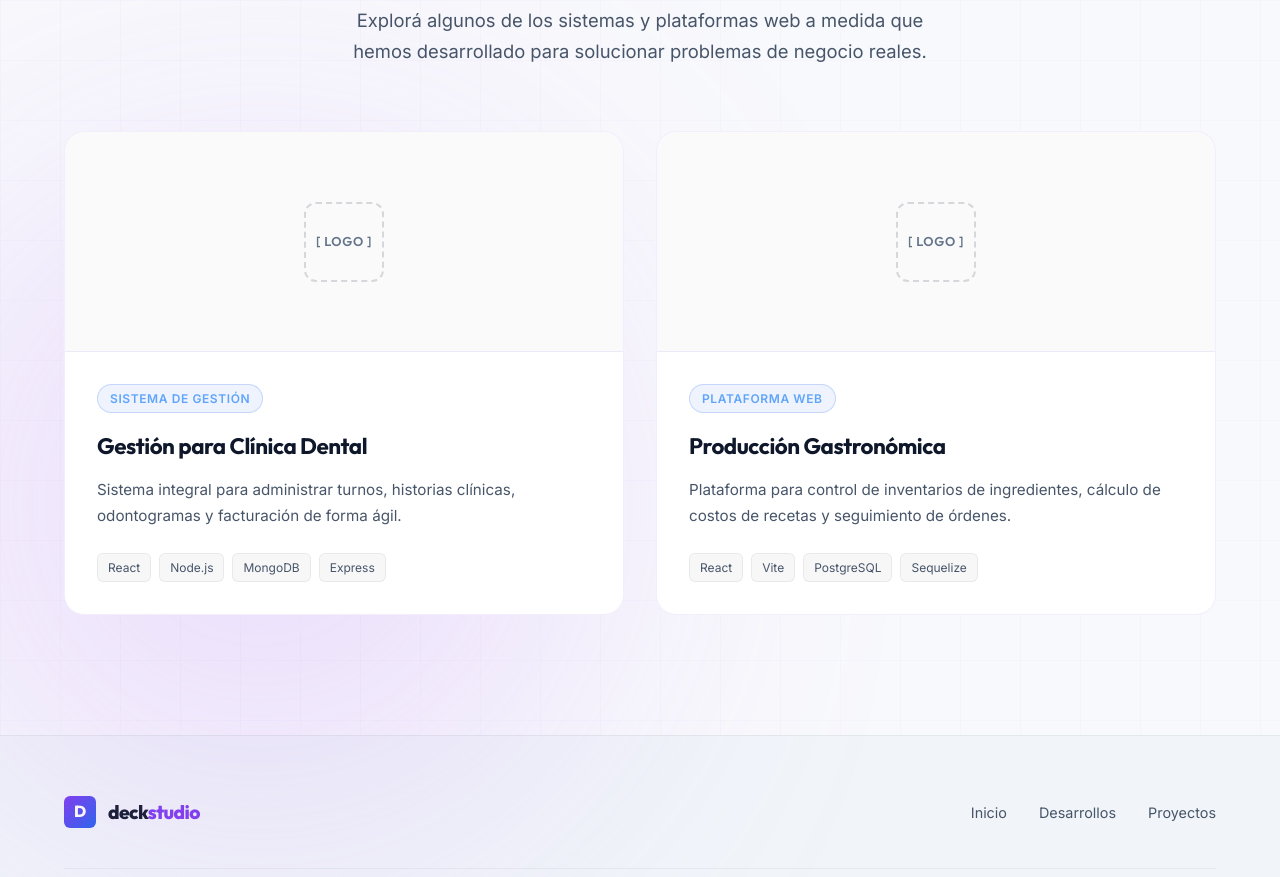
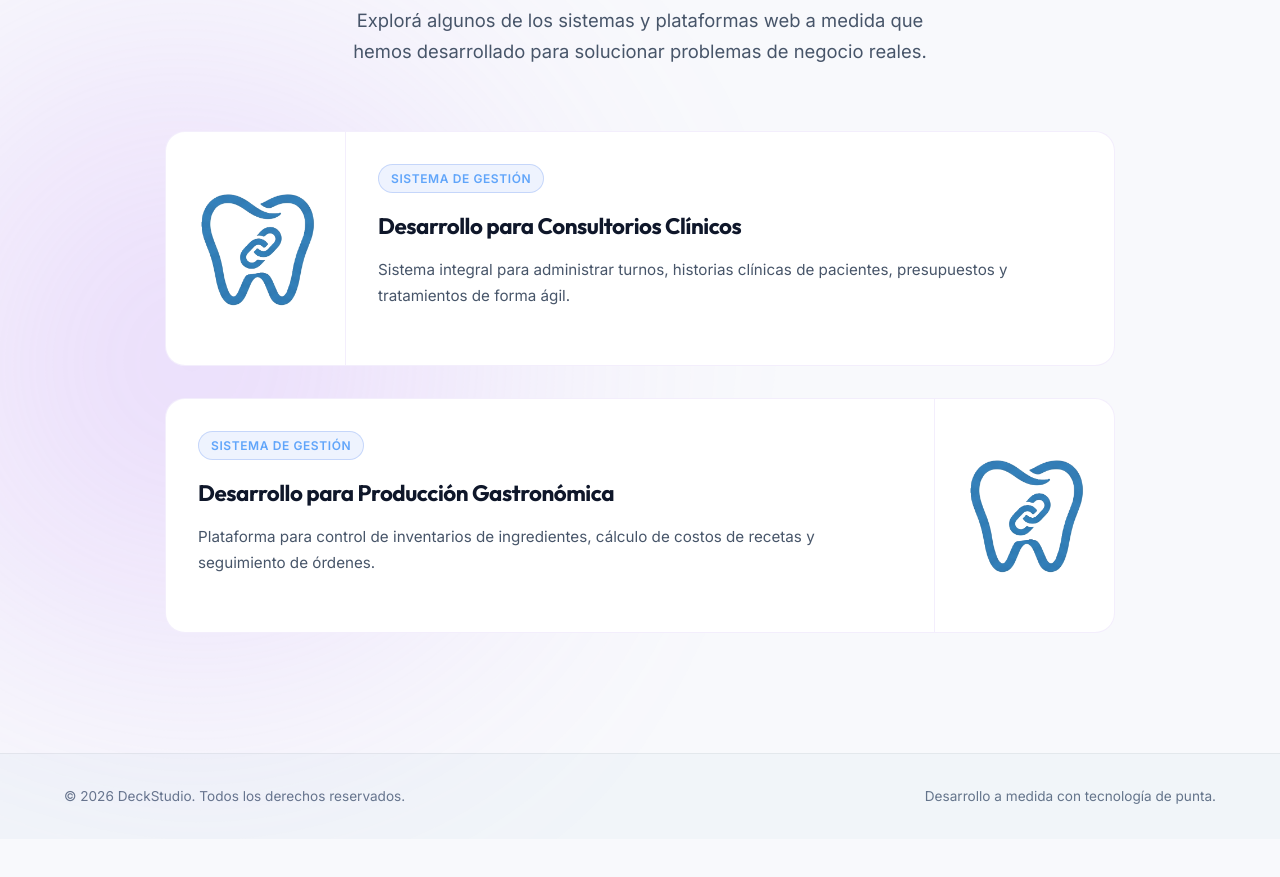
Before and after one commit to arossetti3008/deckstudio-web, a React (Vite) app in the folder Frontend/: page / in a window 1280 px wide. Shown: the part 1920-2797 px from the top of the page. After the commit the page ends 2759 px from the top, so only its background shows below. Built offline with nearby package versions, Linux system fonts and the light colour scheme.

Commit message:
feat: redeseno horizontal de proyectos y fondo organico fluido

```diff
--- a/Frontend/src/components/Footer.jsx
+++ b/Frontend/src/components/Footer.jsx
@@ -2,9 +2,9 @@ export default function Footer() {
   return (
     <footer className="footer">
       <div className="container">
-        <div className="footer-content">
+        {/* <div className="footer-content">
           <div className="footer-brand-wrapper">
-            {/* Placeholder para logo definitivo */}
+
             <div className="footer-logo-placeholder">D</div>
             <span className="footer-brand">deck<span>studio</span></span>
           </div>
@@ -14,7 +14,7 @@ export default function Footer() {
             <a href="#desarrollos" className="footer-link">Desarrollos</a>
             <a href="#proyectos" className="footer-link">Proyectos</a>
           </div>
-        </div>
+        </div> */}
 
         <div className="footer-bottom">
           <p>© {new Date().getFullYear()} DeckStudio. Todos los derechos reservados.</p>
--- a/Frontend/src/components/Projects.jsx
+++ b/Frontend/src/components/Projects.jsx
@@ -1,17 +1,19 @@
 const PROJECTS = [
   {
     id: 1,
-    title: 'Gestión para Clínica Dental',
-    desc: 'Sistema integral para administrar turnos, historias clínicas, odontogramas y facturación de forma ágil.',
+    title: 'Desarrollo para Consultorios Clínicos',
+    desc: 'Sistema integral para administrar turnos, historias clínicas de pacientes, presupuestos y tratamientos de forma ágil.',
     tag: 'Sistema de Gestión',
-    tech: ['React', 'Node.js', 'MongoDB', 'Express']
+    img:"/LogoOdonto.jpg",
+    // tech: ['React', 'Node.js', 'MongoDB', 'Express']
   },
   {
     id: 2,
-    title: 'Producción Gastronómica',
+    title: 'Desarrollo para Producción Gastronómica',
     desc: 'Plataforma para control de inventarios de ingredientes, cálculo de costos de recetas y seguimiento de órdenes.',
-    tag: 'Plataforma Web',
-    tech: ['React', 'Vite', 'PostgreSQL', 'Sequelize']
+    tag: 'sistema de gestión',
+    img:"/LogoOdonto.jpg",
+    // tech: ['React', 'Vite', 'PostgreSQL', 'Sequelize']
   }
 ]
 
@@ -32,19 +34,22 @@ export default function Projects() {
           {PROJECTS.map((p) => (
             <div key={p.id} className="project-card">
               <div className="project-image-wrapper">
-                {/* Espacio reservado para el logo del proyecto */}
-                <div className="project-logo-placeholder">
-                  [ Logo ]
-                </div>
+                {p.img ? (
+                  <img src={p.img} alt={p.title} className="project-card-image" />
+                ) : (
+                  <div className="project-logo-placeholder">
+                    [ Logo ]
+                  </div>
+                )}
               </div>
               <div className="project-info">
                 <span className="project-tag">{p.tag}</span>
                 <h3 className="project-title">{p.title}</h3>
                 <p className="project-desc">{p.desc}</p>
                 <div className="project-tech">
-                  {p.tech.map((t, idx) => (
+                  {/* {p.tech.map((t, idx) => (
                     <span key={idx} className="tech-tag">{t}</span>
-                  ))}
+                  ))} */}
                 </div>
               </div>
             </div>
--- a/Frontend/src/index.css
+++ b/Frontend/src/index.css
@@ -46,11 +46,6 @@ body {
   overflow-x: hidden;
   line-height: 1.6;
   -webkit-font-smoothing: antialiased;
-  /* Textura de cuadrícula sutil en todo el sitio */
-  background-image:
-    linear-gradient(rgba(109, 40, 217, 0.018) 1px, transparent 1px),
-    linear-gradient(90deg, rgba(109, 40, 217, 0.018) 1px, transparent 1px);
-  background-size: 60px 60px;
 }
 
 /* Fondo Global y Blobs */
@@ -67,10 +62,9 @@ body {
 
 .bg-blob {
   position: absolute;
-  border-radius: 50%;
   filter: blur(140px);
   opacity: 0.28;
-  animation: float 20s infinite alternate;
+  animation: morph 25s infinite alternate ease-in-out;
 }
 
 .bg-blob-1 {
@@ -79,6 +73,7 @@ body {
   background: #c4b5fd;
   top: 1%;
   left: -10%;
+  animation-duration: 25s;
 }
 
 .bg-blob-2 {
@@ -87,6 +82,7 @@ body {
   background: #93c5fd;
   top: 32%;
   right: -10%;
+  animation-duration: 35s;
   animation-delay: -5s;
 }
 
@@ -96,6 +92,7 @@ body {
   background: #c084fc;
   bottom: 8%;
   left: -5%;
+  animation-duration: 30s;
   animation-delay: -10s;
 }
 
@@ -355,9 +352,23 @@ button {
   padding: 120px 0 100px 0;
 }
 
-@keyframes float {
-  0% { transform: translate(0, 0) scale(1); }
-  100% { transform: translate(50px, 50px) scale(1.1); }
+@keyframes morph {
+  0% {
+    border-radius: 40% 60% 70% 30% / 40% 50% 60% 50%;
+    transform: translate(0px, 0px) rotate(0deg) scale(1);
+  }
+  34% {
+    border-radius: 70% 30% 50% 50% / 30% 60% 40% 70%;
+    transform: translate(60px, -40px) rotate(120deg) scale(1.15);
+  }
+  67% {
+    border-radius: 50% 50% 30% 70% / 60% 40% 60% 40%;
+    transform: translate(-50px, 50px) rotate(240deg) scale(0.9);
+  }
+  100% {
+    border-radius: 40% 60% 70% 30% / 40% 50% 60% 50%;
+    transform: translate(0px, 0px) rotate(360deg) scale(1);
+  }
 }
 
 .hero-content {
@@ -509,9 +520,11 @@ button {
 
 /* ─── PROYECTOS ──────────────────────────── */
 .projects-grid {
-  display: grid;
-  grid-template-columns: repeat(auto-fit, minmax(350px, 1fr));
+  display: flex;
+  flex-direction: column;
   gap: 32px;
+  max-width: 950px;
+  margin: 0 auto;
 }
 
 .project-card {
@@ -521,7 +534,7 @@ button {
   overflow: hidden;
   transition: var(--transition);
   display: flex;
-  flex-direction: column;
+  flex-direction: row;
 }
 
 .project-card:hover {
@@ -530,21 +543,29 @@ button {
   box-shadow: 0 20px 40px rgba(37, 99, 235, 0.06), 0 0 30px var(--blue-glow);
 }
 
+.project-card:nth-child(even) {
+  flex-direction: row-reverse;
+}
+
 .project-image-wrapper {
-  height: 220px;
-  background: rgba(15, 23, 42, 0.02);
-  border-bottom: 1px solid var(--border-color);
+  width: 180px;
+  height: auto;
+  flex-shrink: 0;
+  border-right: 1px solid var(--border-color);
   position: relative;
   display: flex;
   align-items: center;
   justify-content: center;
-  padding: 32px;
+  padding: 24px;
+  overflow: hidden;
   transition: var(--transition);
 }
 
-.project-card:hover .project-image-wrapper {
-  background: rgba(15, 23, 42, 0.04);
+.project-card:nth-child(even) .project-image-wrapper {
+  border-right: none;
+  border-left: 1px solid var(--border-color);
 }
+
 
 .project-logo-placeholder {
   width: 80px;
@@ -569,11 +590,24 @@ button {
   transform: scale(1.05);
 }
 
+.project-card-image {
+  width: 100%;
+  height: 100%;
+  max-height: 140px;
+  object-fit: contain;
+  transition: var(--transition);
+}
+
+.project-card:hover .project-card-image {
+  transform: scale(1.05);
+}
+
 .project-info {
   padding: 32px;
   flex: 1;
   display: flex;
   flex-direction: column;
+  justify-content: center;
 }
 
 .project-tag {
@@ -623,7 +657,7 @@ button {
 .footer {
   border-top: 1px solid rgba(15, 23, 42, 0.06);
   background-color: #f1f5f9;
-  padding: 60px 0 40px 0;
+  padding: 32px 0;
 }
 
 .footer-content {
@@ -681,8 +715,6 @@ button {
 }
 
 .footer-bottom {
-  border-top: 1px solid rgba(15, 23, 42, 0.05);
-  padding-top: 30px;
   display: flex;
   align-items: center;
   justify-content: space-between;
@@ -691,6 +723,7 @@ button {
   flex-wrap: wrap;
   gap: 16px;
 }
+
 
 /* ─── RESPONSIVE ─────────────────────────── */
 @media (max-width: 768px) {
@@ -715,9 +748,25 @@ button {
     margin: 0 auto;
   }
 
-  .oportunidades-grid,
-  .projects-grid {
+  .oportunidades-grid {
     grid-template-columns: 1fr;
+  }
+
+  .project-card {
+    flex-direction: column;
+  }
+
+  .project-card:nth-child(even) {
+    flex-direction: column;
+  }
+
+  .project-image-wrapper {
+    width: 100%;
+    height: 160px;
+    border-right: none;
+    border-left: none;
+    border-bottom: 1px solid var(--border-color);
+    padding: 16px;
   }
 
   .footer-content,
```
Also changed, not shown: Frontend/public/LogoOdonto.jpg (added).
